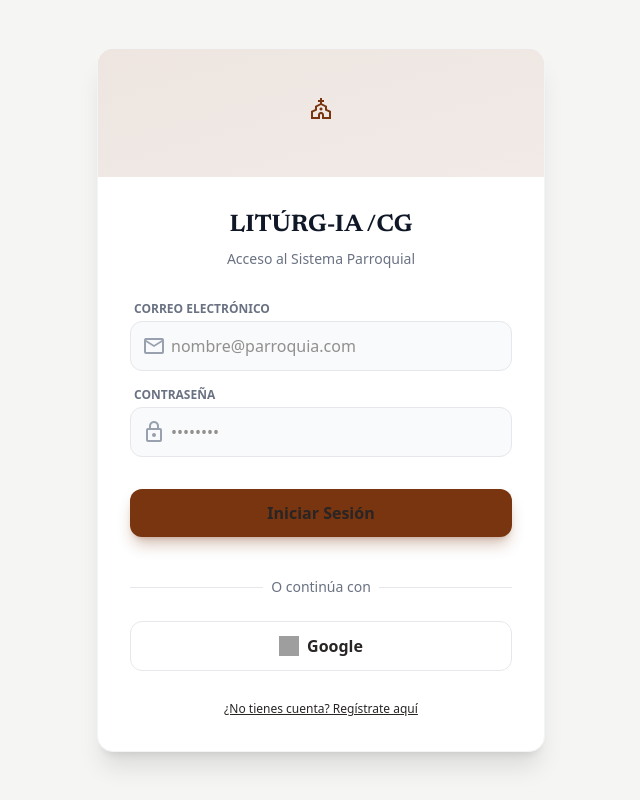
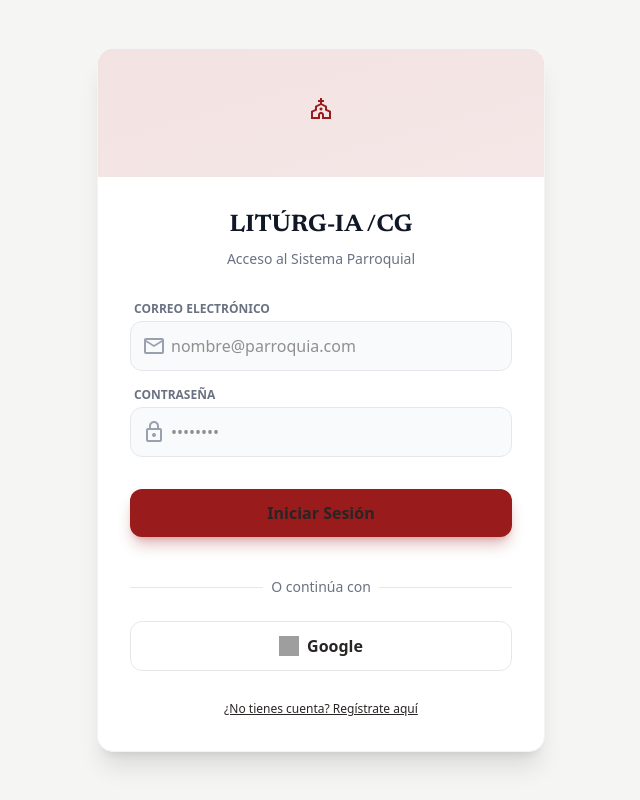
Before and after one commit to Iglesiaiacg/cuatroliturgias, a React (Vite) app: page / in a window 1280 px wide. Shown: the whole page, without its empty margins (319-959 px from the left). Built offline with nearby package versions, Linux system fonts and the light colour scheme; no server answers; grey boxes are pictures that could not be loaded.

Commit message:
Restore Cardinal Red theme and remove Solemn Brown

```diff
--- a/src/index.css
+++ b/src/index.css
@@ -2,8 +2,8 @@
 
 @theme {
     /* Base Variables */
-    --color-primary: #78350f;
-    /* Amber-900 (Solemn Brown/Red Mix) */
+    --color-primary: #991b1b;
+    /* Red-800 */
     --font-display: "Newsreader", serif;
 }
 
@@ -37,12 +37,12 @@
     --border-subtle: 1px solid #e7e5e4;
     /* Stone-200 */
 
-    /* Accents - The "Solemn" Palette */
-    --color-primary: #78350f;
-    /* Amber-900 */
-    --color-primary-light: #b45309;
-    /* Amber-700 */
-    --icon-color: #78350f;
+    /* Accents - The "Cardinal" Palette */
+    --color-primary: #991b1b;
+    /* Red-800 */
+    --color-primary-light: #dc2626;
+    /* Red-600 */
+    --icon-color: #991b1b;
     /* Amber-900 */
 
     --drop-cap-size: 3.5em;
--- a/vite.config.js
+++ b/vite.config.js
@@ -20,7 +20,7 @@ export default defineConfig({
         name: 'Liturgia IACG',
         short_name: 'Liturgia',
         description: 'Generador Litúrgico - Iglesia Anglicana Carismática',
-        theme_color: '#78350f',
+        theme_color: '#991b1b',
         background_color: '#f5f5f4',
         display: 'standalone',
         orientation: 'portrait',
```
